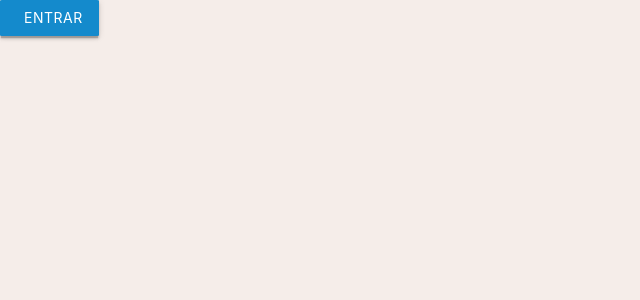
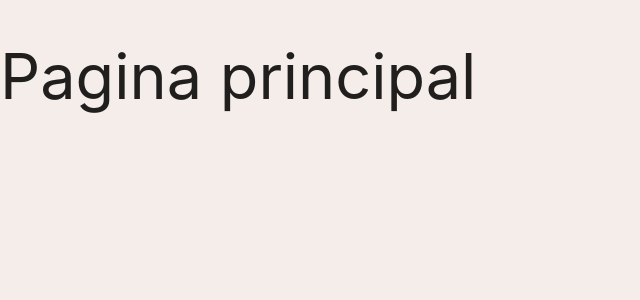
Before and after one commit to MatheusPalinkas/Projeto-FCamara-Frontend, a React (Create React App) app in the folder frontend/: page / in a window 1280 px wide. Shown: the top 300 px of the page, without its empty margins (0-640 px from the left). Built offline with nearby package versions, Linux system fonts and the light colour scheme.

Commit message:
correções no componente de botão

```diff
--- a/frontend/src/components/Button/index.js
+++ b/frontend/src/components/Button/index.js
@@ -1,44 +1,50 @@
-import React, {useEffect} from "react";
-
+import React, { useEffect } from "react";
+import { Link } from "react-router-dom";
 import M from "materialize-css/dist/js/materialize.min.js";
 
 import "./styles.css";
 
-export default function Button({onClick, typeButton = "primaria", Icon, text="ENTRAR", position="top", tooltip=`Botão de ${text}`}) {
-
+export default function Button({
+  onClick,
+  typeButton = "primaria",
+  Icon,
+  text = "ENTRAR",
+  position = "top",
+  tooltip = `Botão de ${text}`,
+}) {
   useEffect(() => {
-      const elems = document.querySelectorAll('.tooltipped');
-      M.Tooltip.init(elems, {});
-    }, [])
+    (async function () {
+      const elem = document.querySelectorAll(".tooltipped");
+      M.Tooltip.init(elem, {
+        position: "left",
+      });
+    })();
+  }, []);
 
   let classButton = "btn";
 
-    if(typeButton === "primaria") {
+  if (typeButton === "primaria") {
     classButton += " btn-primaria";
-      }
-      else {
-        if(typeButton === "secundaria") {
+  } else {
+    if (typeButton === "secundaria") {
       classButton += " btn-secundario";
-      }
-      else {
+    } else {
       classButton += " btn-desabilitado";
     }
   }
-
   return (
     <>
-        <button  className="tooltipped btn"
+      <Link
+        className={`tooltipped btn ${classButton}`}
         data-position={`${position}`}
         data-tooltip={`${tooltip}`}
         onClick={onClick}
-            className={classButton}>
+      >
         <div className="icon">
-             {Icon && ( <Icon className="material-icons left" />)}
+          {Icon && <Icon className="material-icons left" />}
         </div>
-            <div className="ent">
-              {text}
-            </div>
-          </button>
+        <div className="ent">{text}</div>
+      </Link>
     </>
   );
 }
--- a/frontend/src/pages/Main/index.js
+++ b/frontend/src/pages/Main/index.js
@@ -1,12 +1,7 @@
 import React from "react";
-
-import { FiLogIn } from "react-icons/fi";
-
 import "./styles.css";
 
-import Button from '../../components/Button';
-
 function Main() {
-  return <Button  />;
+  return <h1>Pagina principal</h1>;
 }
 export default Main;
```
Lines whose indentation alone changed are shown as unchanged.
